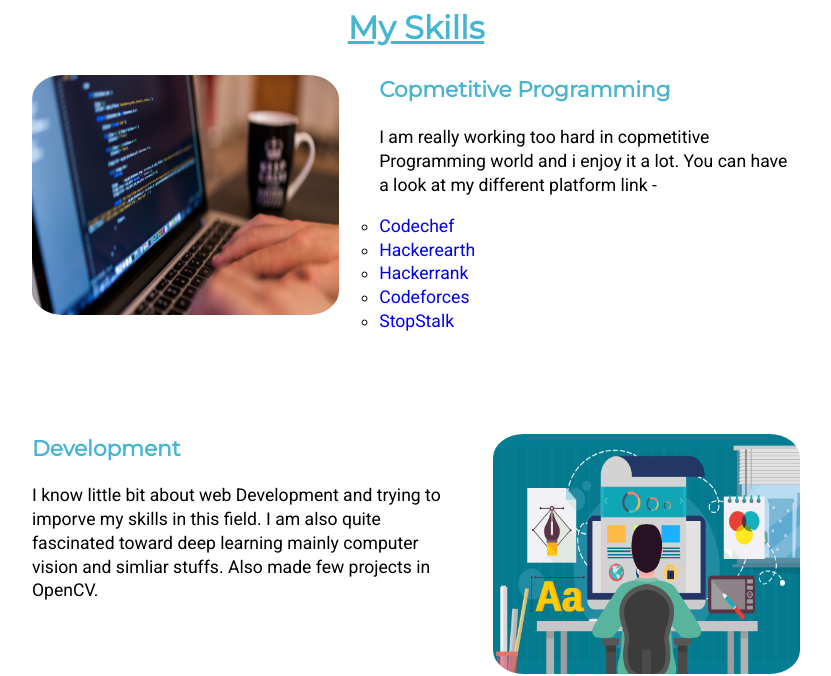
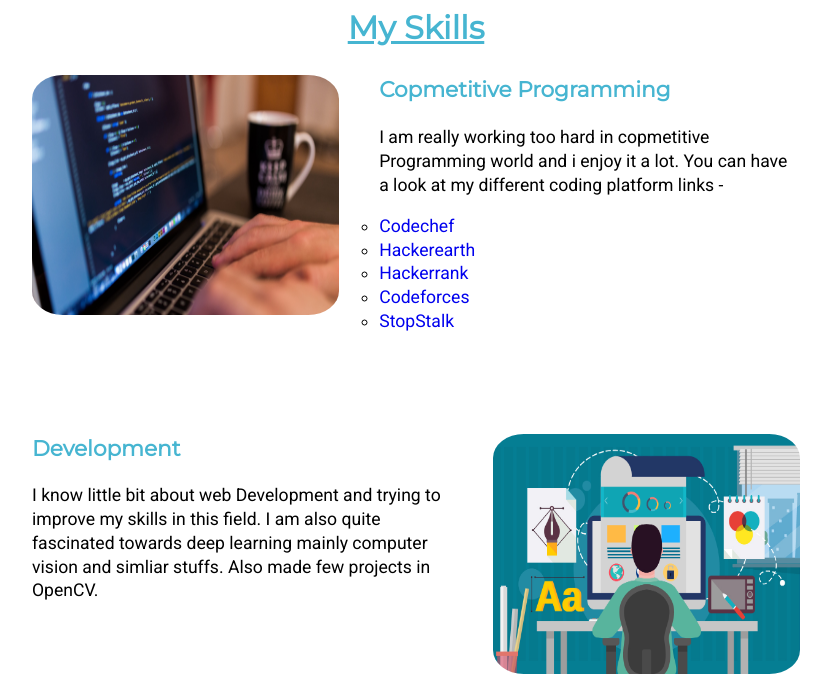
Before and after one commit to ashishburdak/My-personal-site, a plain HTML site: page index.html in a window 1280 px wide. Shown: the part 1460-2136 px from the top of the page, without its empty margins (224-1055 px from the left). Drawn offline with Linux system fonts and the light colour scheme.

Commit message:
update content mistakes

```diff
--- a/index.html
+++ b/index.html
@@ -27,8 +27,8 @@
             <h2><u>My Skills</u></h2>
             <img src="images/cp1.jpeg" alt="copmetitive_programming_image" class="cp1">
             <h3>Copmetitive Programming</h3>
-            <p>I am really working too hard in copmetitive Programming world and i enjoy it a lot. You can have a look at my different platform
-                link -
+            <p>I am really working too hard in copmetitive Programming world and i enjoy it a lot. You can have a look at my different coding
+                platform links -
                 <ul>
                     <li><a href="https://www.codechef.com/users/ashishburdak">Codechef</a></li>
                     <li><a href="https://www.hackerearth.com/@ashish2515">Hackerearth</a></li>
@@ -41,7 +41,7 @@
         <div class="skill-row">
             <img src="images/web-d.jpg" alt="web_development_image" class="web">
             <h3>Development</h3>
-            <p>I know little bit about web Development and trying to imporve my skills in this field. I am also quite fascinated toward deep
+            <p>I know little bit about web Development and trying to improve my skills in this field. I am also quite fascinated towards deep
                 learning mainly computer vision and simliar stuffs. Also made few projects in OpenCV.
             </p>
         </div>
```
